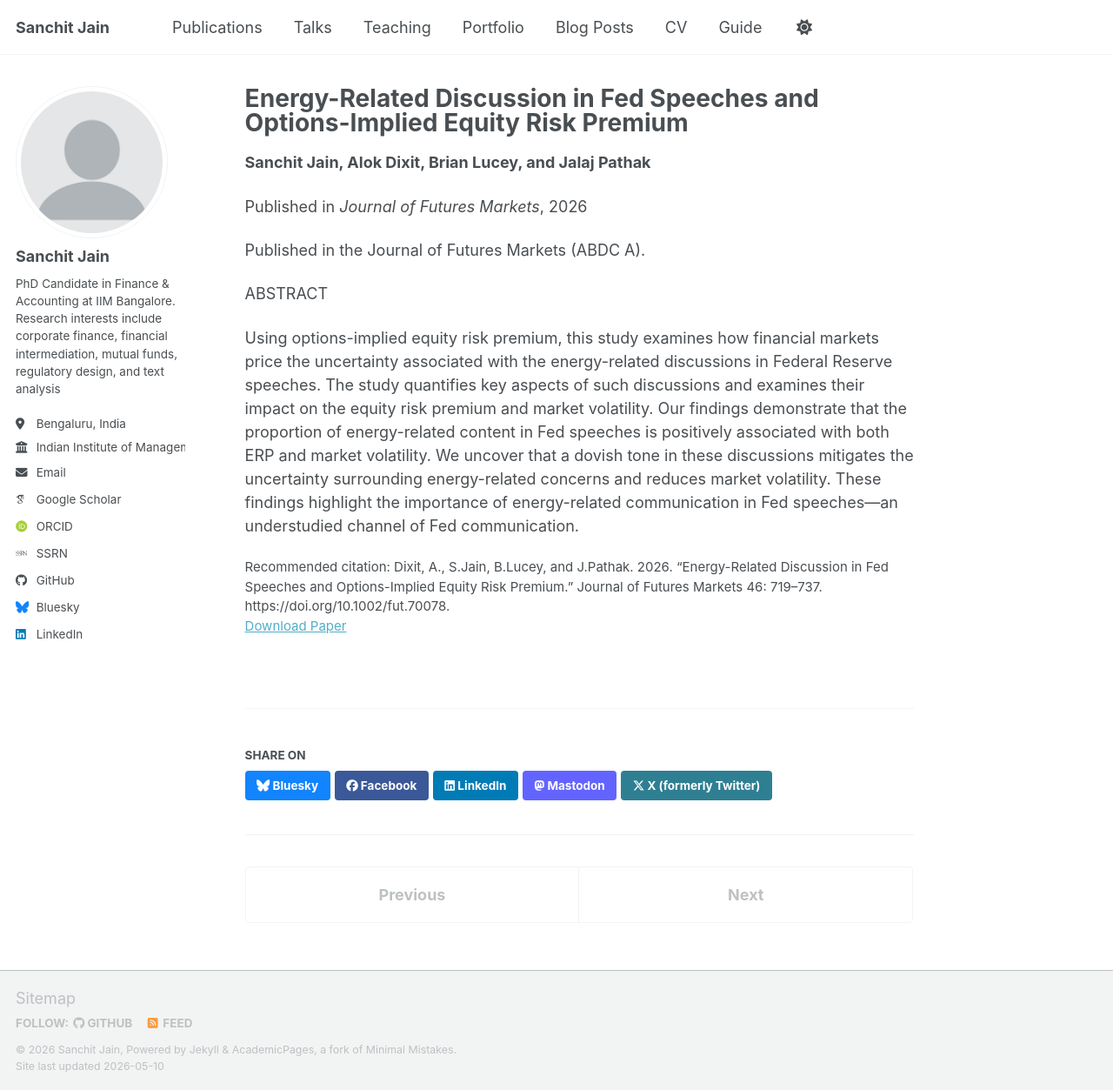
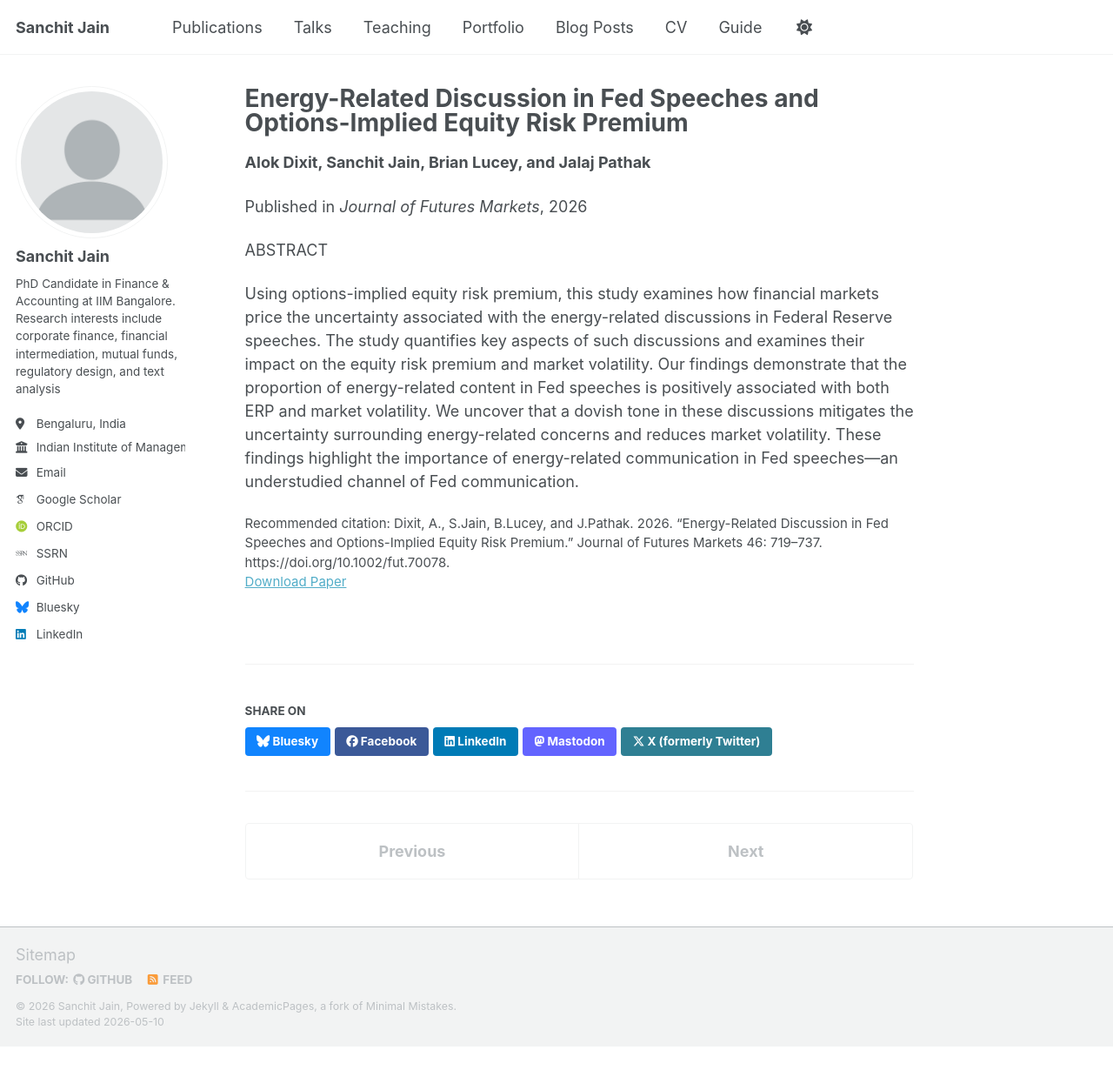
Before and after one commit to casanchitjain/casanchitjain.github.io, a Jekyll site: the page built from _publications/2026-energy-related-discussion.md, in a window 1280 px wide and 1253 px high. Shown: the whole window at 87% size. Built offline with Jekyll 4.4.1, drawn with Linux system fonts in a browser that asks for light colours; some web fonts are replaced; a script bundle is joined from its source files by our own code; library files that are not in the unit come from our copies.

Commit message:
Rearrange authors in publication details
Updated the order of authors in the publication metadata.

```diff
--- a/_publications/2026-energy-related-discussion.md
+++ b/_publications/2026-energy-related-discussion.md
@@ -5,15 +5,11 @@ category: manuscripts
 permalink: /publication/2026-energy-related-discussion
 date: 2026-01-01
 venue: "Journal of Futures Markets"
-authors: "Sanchit Jain, Alok Dixit, Brian Lucey, and Jalaj Pathak"
+authors: "Alok Dixit, Sanchit Jain, Brian Lucey, and Jalaj Pathak"
 citation: "Dixit, A., S.Jain, B.Lucey, and J.Pathak. 2026. “Energy-Related Discussion in Fed Speeches and Options-Implied Equity Risk Premium.” Journal of Futures Markets 46: 719–737. https://doi.org/10.1002/fut.70078."
 paperurl: "https://doi.org/10.1002/fut.70078"
 ---
 
-
-Published in the Journal of Futures Markets (ABDC A).
-
-
 ABSTRACT
 
 Using options-implied equity risk premium, this study examines how financial markets price the uncertainty associated with the energy-related discussions in Federal Reserve speeches. The study quantifies key aspects of such discussions and examines their impact on the equity risk premium and market volatility. Our findings demonstrate that the proportion of energy-related content in Fed speeches is positively associated with both ERP and market volatility. We uncover that a dovish tone in these discussions mitigates the uncertainty surrounding energy-related concerns and reduces market volatility. These findings highlight the importance of energy-related communication in Fed speeches—an understudied channel of Fed communication.
```
